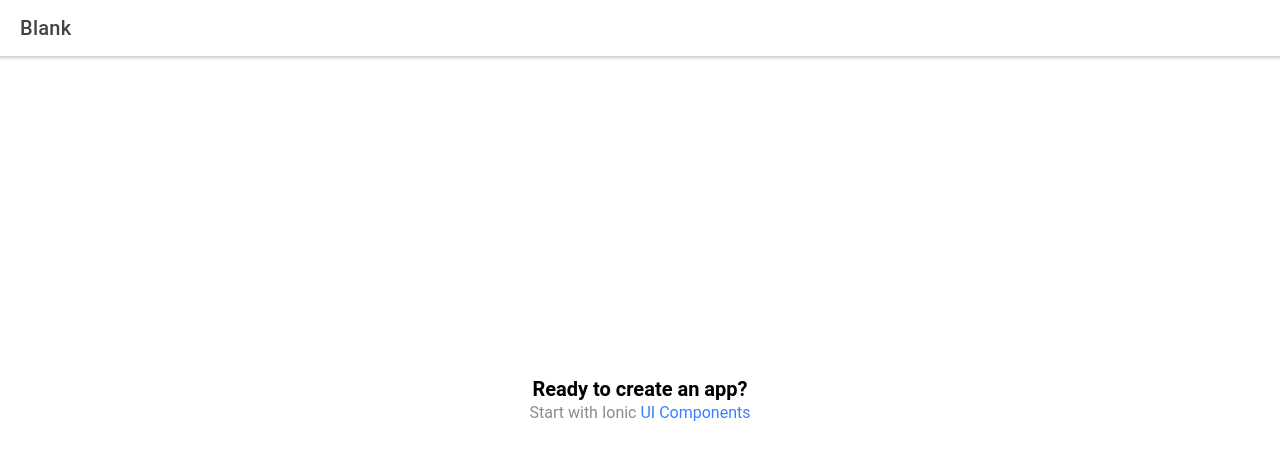
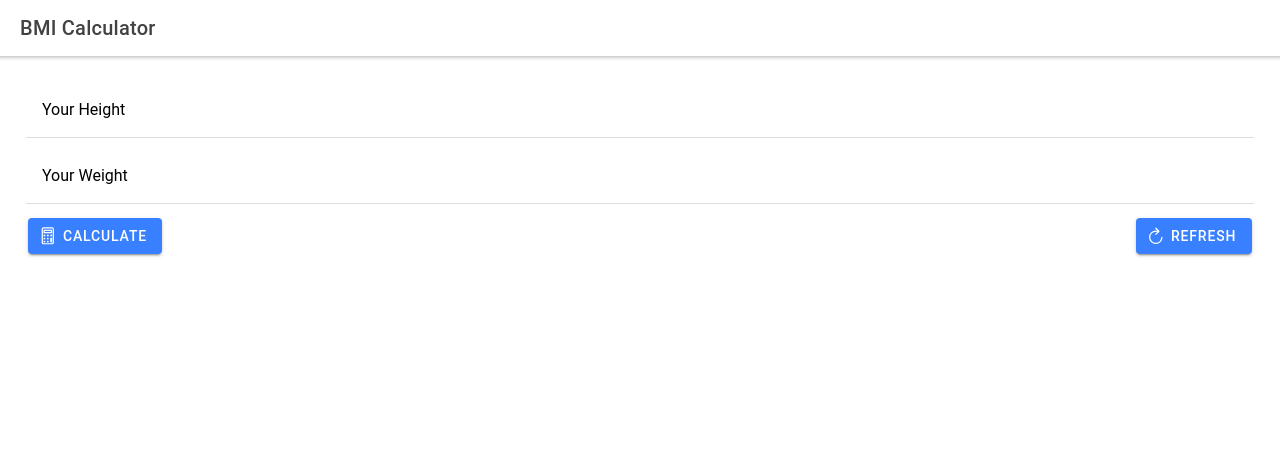
Before and after one commit to djordjereact/react-ionic, a React (Create React App) app: page / in a window 1280 px wide. Before the commit this address led to /home. Shown: the top 460 px of the page. Built offline with nearby package versions, Linux system fonts and the light colour scheme.

Commit message:
Just added some html

```diff
--- a/src/App.tsx
+++ b/src/App.tsx
@@ -1,7 +1,19 @@
-import { Redirect, Route } from 'react-router-dom';
-import { IonApp, IonRouterOutlet } from '@ionic/react';
-import { IonReactRouter } from '@ionic/react-router';
-import Home from './pages/Home';
+import React from 'react';
+import {
+  IonApp,
+    IonHeader,
+    IonContent,
+    IonToolbar,
+    IonTitle,
+    IonGrid,
+    IonRow,
+    IonCol,
+    IonItem,
+    IonLabel,
+    IonInput,
+    IonButton,
+    IonIcon, } from '@ionic/react';
+import {calculatorOutline, refreshCircleOutline, refreshOutline} from 'ionicons/icons';
 
 /* Core CSS required for Ionic components to work properly */
 import '@ionic/react/css/core.css';
@@ -24,16 +36,48 @@
 
 const App: React.FC = () => (
   <IonApp>
-    <IonReactRouter>
-      <IonRouterOutlet>
-        <Route exact path="/home">
-          <Home />
-        </Route>
-        <Route exact path="/">
-          <Redirect to="/home" />
-        </Route>
-      </IonRouterOutlet>
-    </IonReactRouter>
+    <IonHeader>
+      <IonToolbar>
+        <IonTitle>BMI Calculator</IonTitle>
+      </IonToolbar>
+    </IonHeader>
+    <IonContent className="ion-padding">
+      <IonGrid>
+        <IonRow>
+          <IonCol>
+            <IonItem>
+              <IonLabel position="floating">Your Height</IonLabel>
+              <IonInput></IonInput>
+            </IonItem>
+          </IonCol>
+          </IonRow>
+            <IonRow>
+                <IonCol>
+                    <IonItem>
+                        <IonLabel position="floating">Your Weight</IonLabel>
+                        <IonInput></IonInput>
+                    </IonItem>
+                </IonCol>
+            </IonRow>
+            <IonRow>
+              <IonCol className="ion-text-left">
+                <IonButton>
+                  <IonIcon slot="start" icon={calculatorOutline}/>
+                  Calculate
+                </IonButton>
+              </IonCol>
+                <IonCol className="ion-text-right">
+                    <IonButton>
+                        <IonIcon slot="start" icon={refreshOutline}/>
+                        Refresh
+                    </IonButton>
+                </IonCol>
+            </IonRow>
+        <IonRow>
+          <IonCol></IonCol>
+        </IonRow>
+      </IonGrid>
+    </IonContent>
   </IonApp>
 );
 
--- a/src/index.tsx
+++ b/src/index.tsx
@@ -1,7 +1,6 @@
 import React from 'react';
 import ReactDOM from 'react-dom';
 import App from './App';
-import * as serviceWorkerRegistration from './serviceWorkerRegistration';
 import reportWebVitals from './reportWebVitals';
 
 ReactDOM.render(
@@ -11,11 +10,6 @@
   document.getElementById('root')
 );
 
-// If you want your app to work offline and load faster, you can change
-// unregister() to register() below. Note this comes with some pitfalls.
-// Learn more about service workers: https://cra.link/PWA
-serviceWorkerRegistration.unregister();
-
 // If you want to start measuring performance in your app, pass a function
 // to log results (for example: reportWebVitals(console.log))
 // or send to an analytics endpoint. Learn more: https://bit.ly/CRA-vitals
--- a/src/pages/Home.tsx
+++ /dev/null
@@ -1,25 +0,0 @@
-import { IonContent, IonHeader, IonPage, IonTitle, IonToolbar } from '@ionic/react';
-import ExploreContainer from '../components/ExploreContainer';
-import './Home.css';
-
-const Home: React.FC = () => {
-  return (
-    <IonPage>
-      <IonHeader>
-        <IonToolbar>
-          <IonTitle>Blank</IonTitle>
-        </IonToolbar>
-      </IonHeader>
-      <IonContent fullscreen>
-        <IonHeader collapse="condense">
-          <IonToolbar>
-            <IonTitle size="large">Blank</IonTitle>
-          </IonToolbar>
-        </IonHeader>
-        <ExploreContainer />
-      </IonContent>
-    </IonPage>
-  );
-};
-
-export default Home;
```
Also changed, not shown: src/pages/Home.css (deleted), 1 other file (tests, documents, lock files or other folders).
